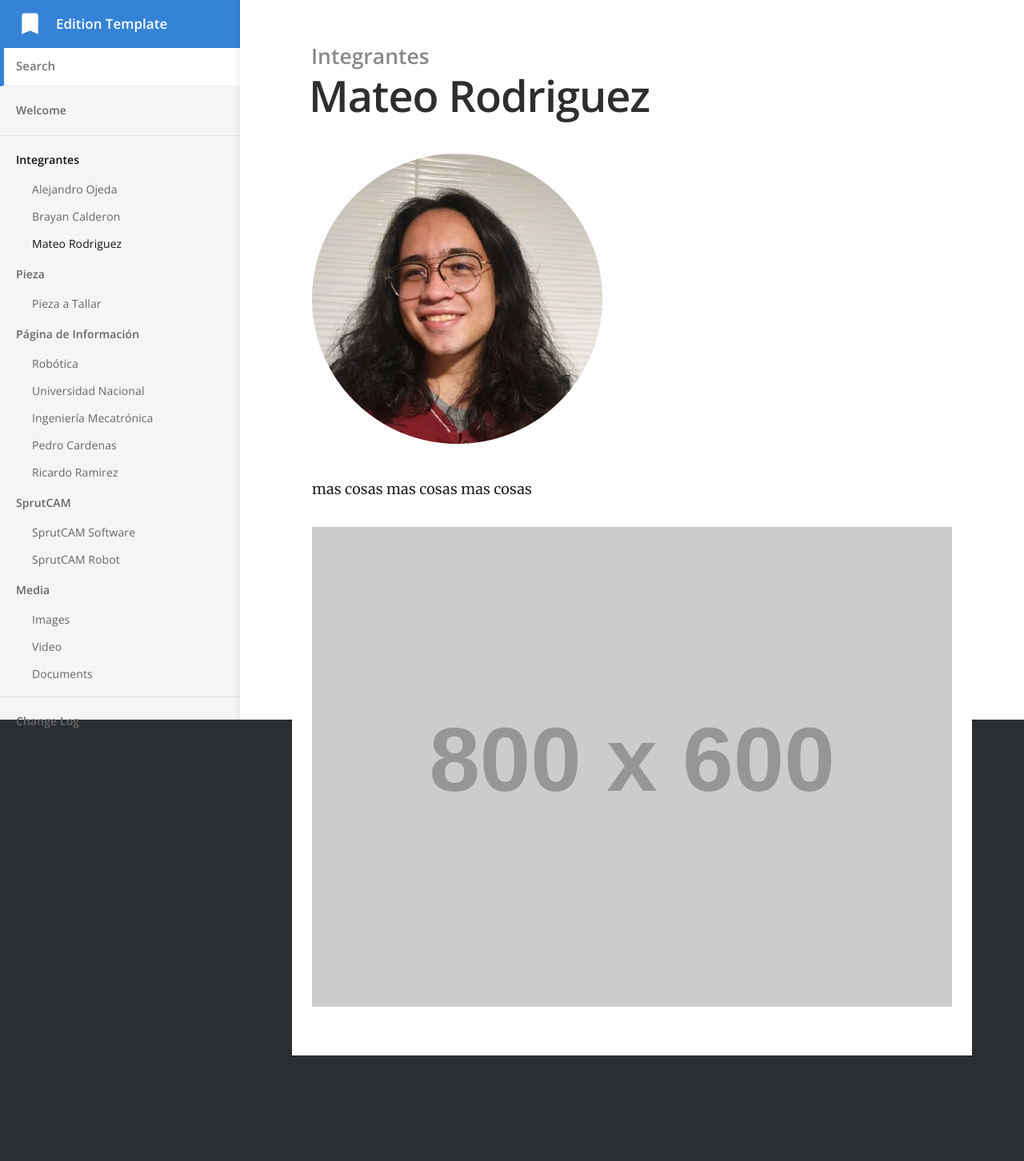
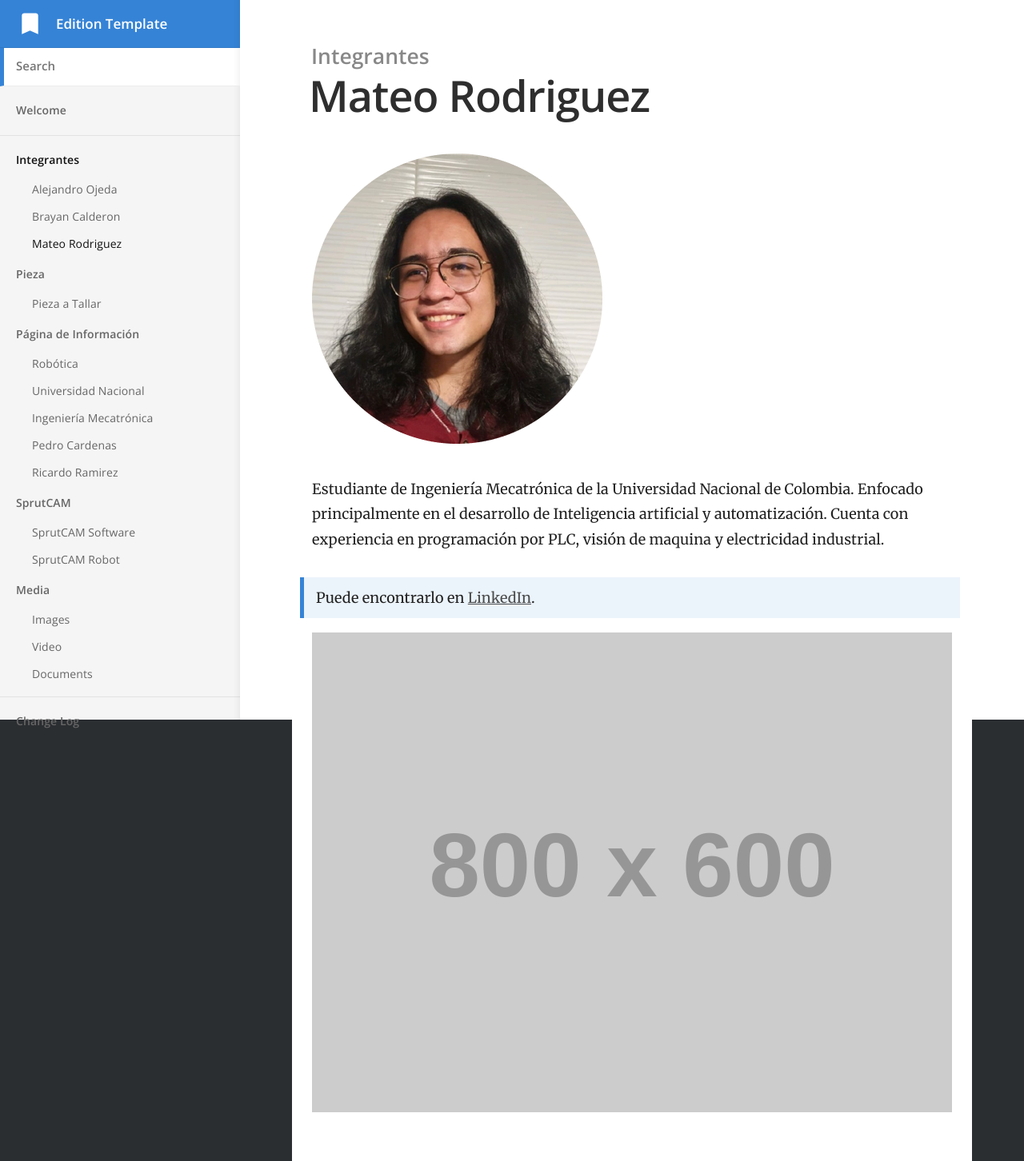
Before and after one commit to BrayanCalderon/ProyectoRobotica-2021-I, a Jekyll site: the page built from _docs/Integrantes/Mateo Rodriguez.md, in a window 1280 px wide. Shown: the whole page at 80% size. Built offline with Jekyll 4.4.1, drawn with Linux system fonts in a browser that asks for light colours; before the commit the page ends 1320 px from its top, so only the background shows below that.

Commit message:
Update Mateo Rodriguez.md

```diff
--- a/_docs/Integrantes/Mateo Rodriguez.md
+++ b/_docs/Integrantes/Mateo Rodriguez.md
@@ -7,6 +7,10 @@ order: 3
 
 ![Alt text](../../images/Mateo.png?raw=true "Posicion")
 
-mas cosas mas cosas mas cosas
+Estudiante de Ingeniería Mecatrónica de la Universidad Nacional de Colombia. Enfocado principalmente en el desarrollo de Inteligencia artificial y automatización.
+Cuenta con experiencia en programación por PLC, visión de maquina y electricidad industrial.
+
+> Puede encontrarlo en [LinkedIn](https://www.linkedin.com/in/alejandro-ojeda-olarte/).
+
 
 ![](//placehold.it/800x600)
```
